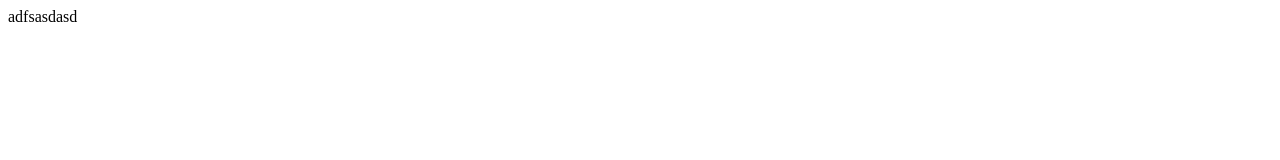
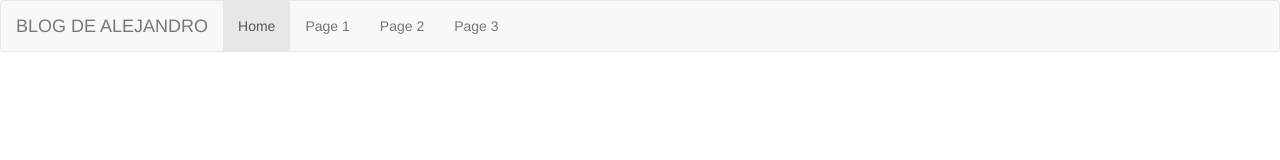
Before and after one commit to alejandro0701/alejandro0701.github.io, a plain HTML site: page index.html in a window 1280 px wide. Drawn offline with Linux system fonts and the light colour scheme.

Commit message:
cambios en el index

```diff
--- a/index.html
+++ b/index.html
@@ -3,8 +3,22 @@
 <html lang="en" dir="ltr">
   <head>
     <meta charset="utf-8">
+    <link rel="stylesheet" href="css/bootstrap.css">
     <title>MY BLOG</title>
-adfsasdasd
+    <body>
+    <nav class="navbar navbar-default">
+      <div class="container-fluid">
+        <div class="navbar-header">
+          <a class="navbar-brand" href="#">BLOG DE ALEJANDRO</a>
+        </div>
+        <ul class="nav navbar-nav">
+          <li class="active"><a href="#">Home</a></li>
+          <li><a href="#">Page 1</a></li>
+          <li><a href="#">Page 2</a></li>
+          <li><a href="#">Page 3</a></li>
+        </ul>
+      </div>
+    </nav>
   </head>
   <body>
 
```
